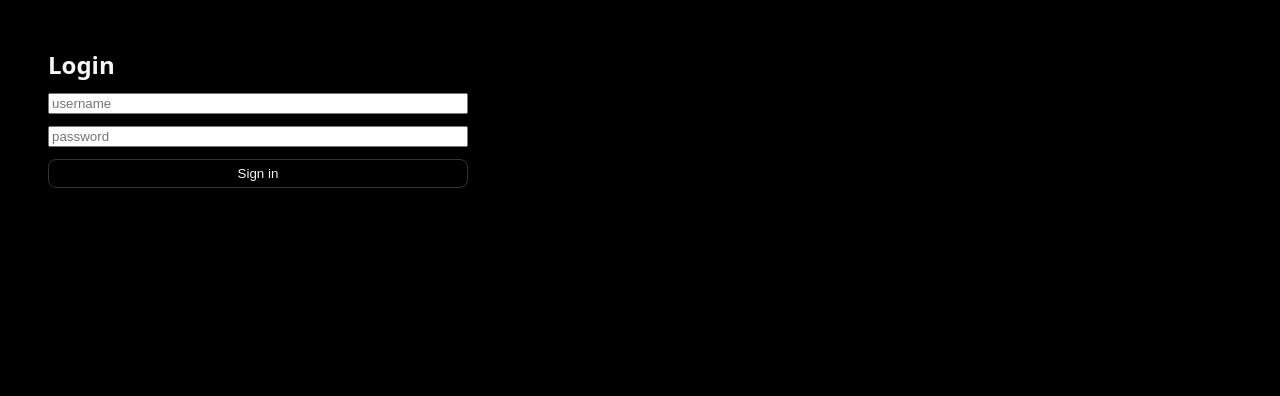
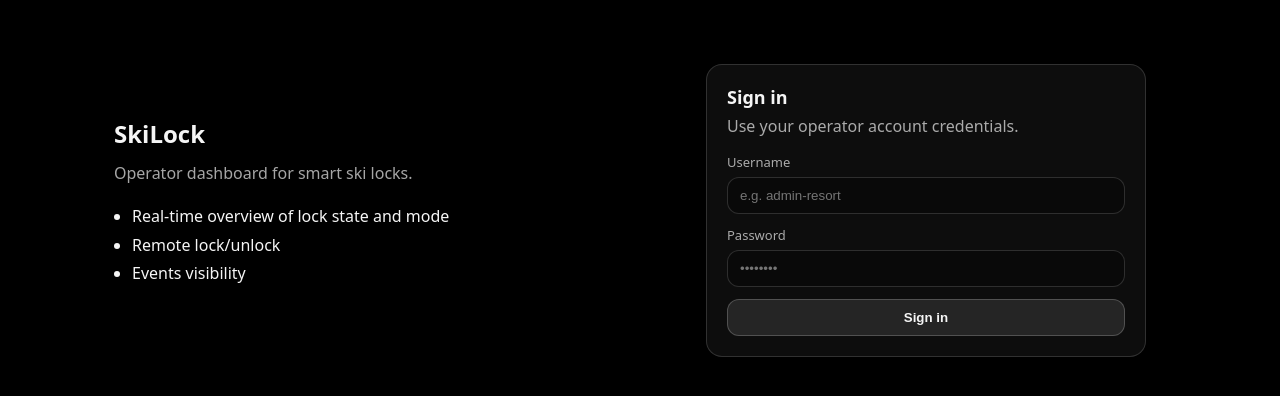
Before and after one commit to safe-slope/skilock-frontend, a Next.js app: page /login in a window 1280 px wide. Shown: the top 396 px of the page. Built offline with nearby package versions, Linux system fonts and the light colour scheme.

Commit message:
style: restructure login page

```diff
--- a/src/app/globals.css
+++ b/src/app/globals.css
@@ -20,9 +20,7 @@ a {
   text-decoration: none;
 }
 
-main {
-  padding: 24px;
-}
+.app-page { padding: 24px; }
 
 
 
@@ -79,7 +77,6 @@ button:disabled {
 }
 
 
-
 .topbar {
   position: sticky;
   top: 0;
@@ -108,7 +105,6 @@ button:disabled {
   background: rgba(255, 255, 255, 0.08);
 }
 
-
 .grid-2 {
   display: grid;
   grid-template-columns: 1fr 1fr;
@@ -136,8 +132,67 @@ button:disabled {
 }
 
 
-
 .actions {
   display: flex;
   gap: 6px;
 }
+
+.container {
+  max-width: 1100px;
+  margin: 0 auto;
+  padding: 0 24px;
+}
+
+.card {
+  border: 1px solid rgba(255,255,255,0.15);
+  background: rgba(255,255,255,0.05);
+  border-radius: 16px;
+  padding: 20px;
+}
+
+.muted {
+  color: rgba(255,255,255,0.65);
+}
+
+*, *::before, *::after { box-sizing: border-box; }
+
+.input {
+  width: 100%;
+  max-width: 100%;
+  display: block;
+  padding: 10px 12px;
+  border-radius: 12px;
+  border: 1px solid rgba(255,255,255,0.15);
+  background: rgba(0,0,0,0.25);
+  color: inherit;
+}
+
+.input:focus {
+  outline: none;
+  border-color: rgba(255,255,255,0.35);
+}
+
+.btn-primary {
+  width: 100%;
+  padding: 10px 12px;
+  border-radius: 12px;
+  border: 1px solid rgba(255,255,255,0.2);
+  background: rgba(255,255,255,0.10);
+  font-weight: 700;
+}
+
+.btn-primary:hover:not(:disabled) {
+  background: rgba(255,255,255,0.15);
+}
+
+.grid-auth {
+  display: grid;
+  gap: 40px;
+}
+
+@media (min-width: 900px) {
+  .grid-auth {
+    grid-template-columns: 1.2fr 1fr;
+    align-items: center;
+  }
+}
--- a/src/app/login/page.tsx
+++ b/src/app/login/page.tsx
@@ -22,7 +22,7 @@ export default function LoginPage() {
       const r = await fetch("/api/auth/login", {
         method: "POST",
         headers: { "content-type": "application/json" },
-        body: JSON.stringify({ username, password }),
+        body: JSON.stringify({ username: username.trim(), password }),
       });
 
       if (!r.ok) {
@@ -40,7 +40,6 @@ export default function LoginPage() {
         throw new Error(msg);
       }
 
-
       router.push(next);
     } catch (e: any) {
       setErr(e?.message ?? "Login failed");
@@ -50,28 +49,84 @@ export default function LoginPage() {
   }
 
    return (
-    <main style={{ padding: 24, maxWidth: 420 }}>
-      <h1>Login</h1>
+    <main style={{ minHeight: "100vh", padding: "40px 0" }}>
+      <div className="container">
+        <div className="grid-auth">
+
+          <section>
+            <h1>SkiLock</h1>
+            <p className="muted" style={{ marginTop: 6, maxWidth: 520 }}>
+              Operator dashboard for smart ski locks.
+            </p>
+
+            <ul style={{ marginTop: 18, paddingLeft: 18, lineHeight: 1.8 }}>
+              <li>Real-time overview of lock state and mode</li>
+              <li>Remote lock/unlock </li>
+              <li>Events visibility</li>
+            </ul>
+
+          </section>
+
+
+          <section className="card" style={{ maxWidth: 440, width: "100%" }}>
+            <h2 style={{ marginTop: 0, marginBottom: 6 }}>Sign in</h2>
+            <p className="muted" style={{ marginTop: 0, marginBottom: 16 }}>
+              Use your operator account credentials.
+            </p>
 
             <form onSubmit={onSubmit} style={{ display: "grid", gap: 12 }}>
+              <label style={{ display: "grid", gap: 6 }}>
+                <span className="muted" style={{ fontSize: 13 }}>
+                  Username
+                </span>
                 <input
-          placeholder="username"
+                  className="input"
+                  placeholder="e.g. admin-resort"
                   value={username}
                   onChange={(e) => setUsername(e.target.value)}
+                  autoComplete="username"
                 />
+              </label>
+
+              <label style={{ display: "grid", gap: 6 }}>
+                <span className="muted" style={{ fontSize: 13 }}>
+                  Password
+                </span>
                 <input
-          placeholder="password"
+                  className="input"
+                  placeholder="••••••••"
                   type="password"
                   value={password}
                   onChange={(e) => setPassword(e.target.value)}
+                  autoComplete="current-password"
                 />
+              </label>
 
-        <button disabled={loading} type="submit">
-          {loading ? "Signing in..." : "Sign in"}
+              <button className="btn-primary" disabled={loading} type="submit">
+                {loading ? "Signing in…" : "Sign in"}
               </button>
 
-        {err && <p style={{ color: "tomato" }}>{err}</p>}
+              {err && (
+                <div
+                  className="card"
+                  style={{
+                    padding: 12,
+                    borderColor: "rgba(255, 99, 99, 0.35)",
+                    background: "rgba(255, 99, 99, 0.08)",
+                  }}
+                >
+                  <b>Login failed</b>
+                  <div className="muted" style={{ marginTop: 4 }}>
+                    {err}
+                  </div>
+                </div>
+              )}
             </form>
+
+
+          </section>
+        </div>
+      </div>
     </main>
   );
 }
```
Lines whose indentation alone changed are shown as unchanged.
